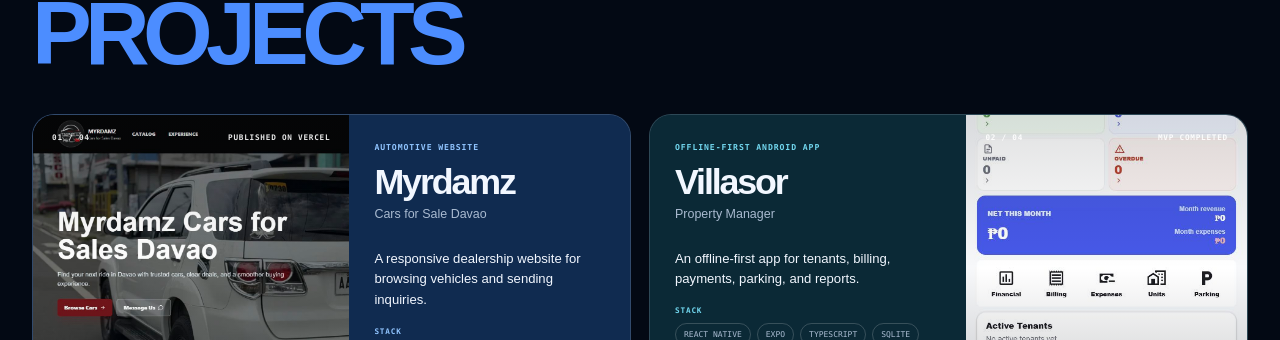
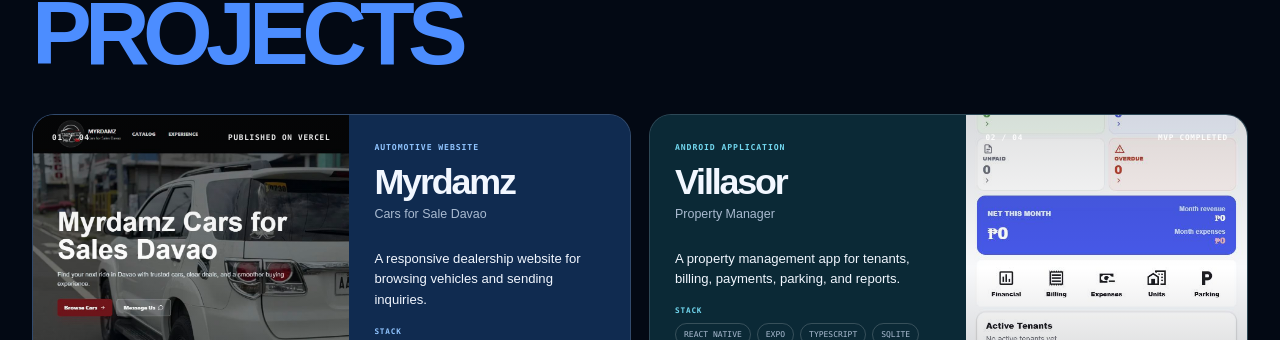
Before and after one commit to Endofson213/karl-vincent-portfolio, a Next.js app: page / in a window 1280 px wide. Shown: the part 951-1291 px from the top of the page. Built offline with nearby package versions, Linux system fonts and the light colour scheme.

Commit message:
Refine Villasor project description

```diff
--- a/app/page.tsx
+++ b/app/page.tsx
@@ -33,9 +33,9 @@
     number: "02",
     title: "Villasor",
     subtitle: "Property Manager",
-    kind: "Offline-first Android app",
+    kind: "Android application",
     status: "MVP completed",
-    summary: "An offline-first app for tenants, billing, payments, parking, and reports.",
+    summary: "A property management app for tenants, billing, payments, parking, and reports.",
     image: "/images/villasor-dashboard.jpg",
     imageAlt: "Villasor Property Manager application dashboard",
     stack: ["React Native", "Expo", "TypeScript", "SQLite", "Supabase"],
```
